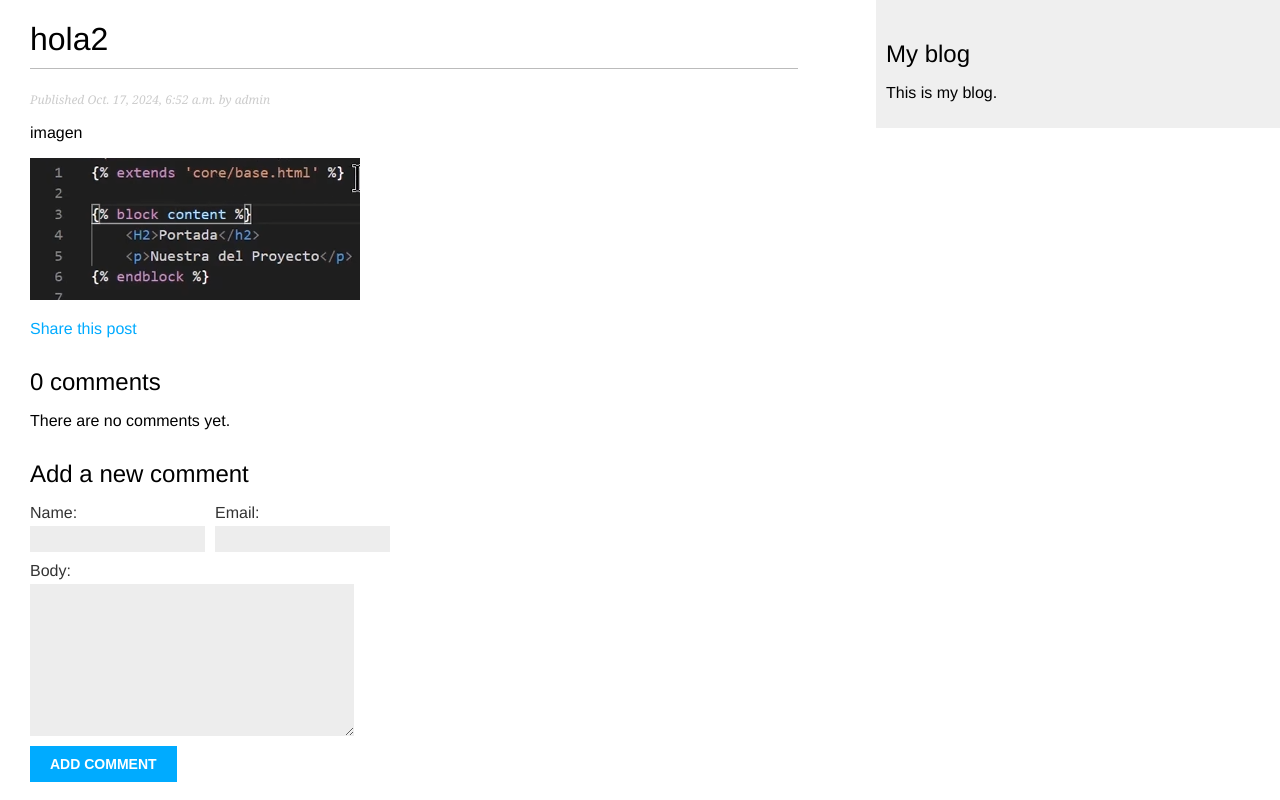
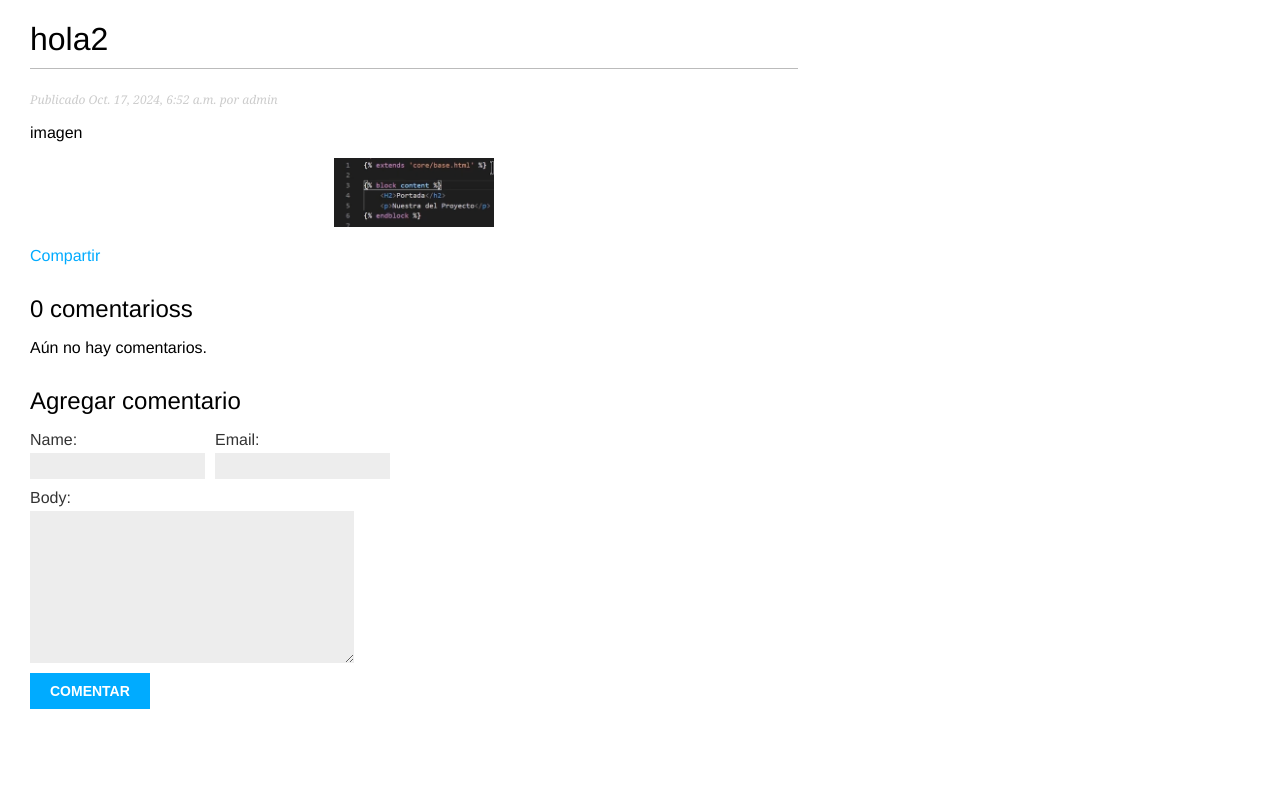
Before and after one commit to ArbeyMaya/blogV1, a Django app: a page that uses mysite/blog/templates/blog/base.html in a window 1280 px wide. Run offline with Django 5.2, Linux system fonts and the light colour scheme; data comes from the database, SQL or seed files in the repository.

Commit message:
Funciona

```diff
--- a/mysite/blog/static/css/blog.css
+++ b/mysite/blog/static/css/blog.css
@@ -97,7 +97,7 @@ input[type=submit] {
 }
 
 .post-image {
-    max-width: 100%;    /* Asegura que la imagen no sea más ancha que su contenedor */
+    max-width: 10rem;    /* Asegura que la imagen no sea más ancha que su contenedor */
     height: auto;       /* Mantiene las proporciones de la imagen */
     display: block;     /* Elimina los espacios en blanco alrededor de la imagen */
     margin: 0 auto;     /* Centra la imagen horizontalmente */
--- a/mysite/blog/templates/blog/base.html
+++ b/mysite/blog/templates/blog/base.html
@@ -10,9 +10,9 @@
     {% block content %}
     {% endblock %}
   </div>
-  <div id="sidebar">
+  {% comment %} <div id="sidebar">
     <h2>My blog</h2>
     <p>This is my blog.</p>
-  </div>
+  </div> {% endcomment %}
 </body>
 </html>
--- a/mysite/blog/templates/blog/post/comment.html
+++ b/mysite/blog/templates/blog/post/comment.html
@@ -1,11 +1,11 @@
 {% extends "blog/base.html" %}
 
-{% block title %}Add a comment{% endblock %}
+{% block title %}Añade un comentario{% endblock %}
 
 {% block content %}
   {% if comment %}
-    <h2>Your comment has been added.</h2>
-    <p><a href="{{ post.get_absolute_url }}">Back to the post</a></p>
+    <h2>Tu comentario ha sido añadido.</h2>
+    <p><a href="{{ post.get_absolute_url }}">Volver a la publicación</a></p>
   {% else %}
     {% include "blog/post/includes/comment_form.html" %}
   {% endif %}
--- a/mysite/blog/templates/blog/post/detail.html
+++ b/mysite/blog/templates/blog/post/detail.html
@@ -5,7 +5,7 @@
 {% block content %}
   <h1>{{ post.title }}</h1>
   <p class="date">
-    Published {{ post.publish }} by {{ post.author }}
+    Publicado {{ post.publish }} por {{ post.author }}
   </p>
   {{ post.body|linebreaks }}
 
@@ -28,24 +28,24 @@
 
   <p>
     <a href="{% url 'blog:post_share' post.id %}">
-      Share this post
+      Compartir
     </a>
   </p>
 
   {% with comments.count as total_comments %}
-    <h2>{{ total_comments }} comment{{ total_comments|pluralize }}</h2>
+    <h2>{{ total_comments }} comentarios{{ total_comments|pluralize }}</h2>
   {% endwith %}
 
   {% for comment in comments %}
     <div class="comment">
       <p class="info">
-        Comment {{ forloop.counter }} by {{ comment.name }}
+        Comentado {{ forloop.counter }} por {{ comment.name }}
         {{ comment.created }}
       </p>
       {{ comment.body|linebreaks }}
     </div>
   {% empty %}
-    <p>There are no comments yet.</p>
+    <p>Aún no hay comentarios.</p>
   {% endfor %}
 
   <!-- Formulario de comentarios -->
--- a/mysite/blog/templates/blog/post/includes/comment_form.html
+++ b/mysite/blog/templates/blog/post/includes/comment_form.html
@@ -1,4 +1,4 @@
-<h2>Add a new comment</h2>
+<h2>Agregar comentario</h2>
 <form action="{% url "blog:post_comment" post.id %}" method="post">
   <div class="left">
     {{ form.name.as_field_group }}
@@ -8,5 +8,5 @@
   </div>
   {{ form.body.as_field_group }}
   {% csrf_token %}
-  <p><input type="submit" value="Add comment"></p>
+  <p><input type="submit" value="Comentar"></p>
 </form>
--- a/mysite/blog/templates/blog/post/list.html
+++ b/mysite/blog/templates/blog/post/list.html
@@ -1,9 +1,9 @@
 {% extends "blog/base.html" %}
 
-{% block title %}My Blog{% endblock %}
+{% block title %}EcoBlog{% endblock %}
 
 {% block content %}
-  <h1>My Blog</h1>
+  <h1>EcoBlog</h1>
   {% for post in posts %}
     <h2>
       <a href="{{ post.get_absolute_url }}">
@@ -11,7 +11,7 @@
       </a>
     </h2>
     <p class="date">
-      Published {{ post.publish }} by {{ post.author }}
+      publicado {{ post.publish }} por {{ post.author }}
     </p>
 
     <!-- Mostrar imagen si está disponible -->
--- a/mysite/blog/templates/pagination.html
+++ b/mysite/blog/templates/pagination.html
@@ -1,13 +1,13 @@
 <div class="pagination">
   <span class="step-links">
     {% if page.has_previous %}
-      <a href="?page={{ page.previous_page_number }}">Previous</a>
+      <a href="?page={{ page.previous_page_number }}">Anterior</a>
     {% endif %}
     <span class="current">
-      Page {{ page.number }} of {{ page.paginator.num_pages }}.
+      Pagina {{ page.number }} of {{ page.paginator.num_pages }}.
     </span>
     {% if page.has_next %}
-      <a href="?page={{ page.next_page_number }}">Next</a>
+      <a href="?page={{ page.next_page_number }}">Siguiente</a>
     {% endif %}
   </span>
 </div>
```
Also changed, not shown: mysite/blog/templates/blog/post/share.html (+5 -5 lines), mysite/media/images/Los-beneficios-de-caminar-al-aire-libre.jpg (added), mysite/media/images/Moverse-en-bicicleta-4-1536x1024.jpg (added), mysite/media/images/depositphotos_68974283-stock-photo-environmental-activists-picking-up-trash.jpg (added), mysite/media/images/main_image.png (added), mysite/mysite/settings.py (line endings or trailing spaces).
